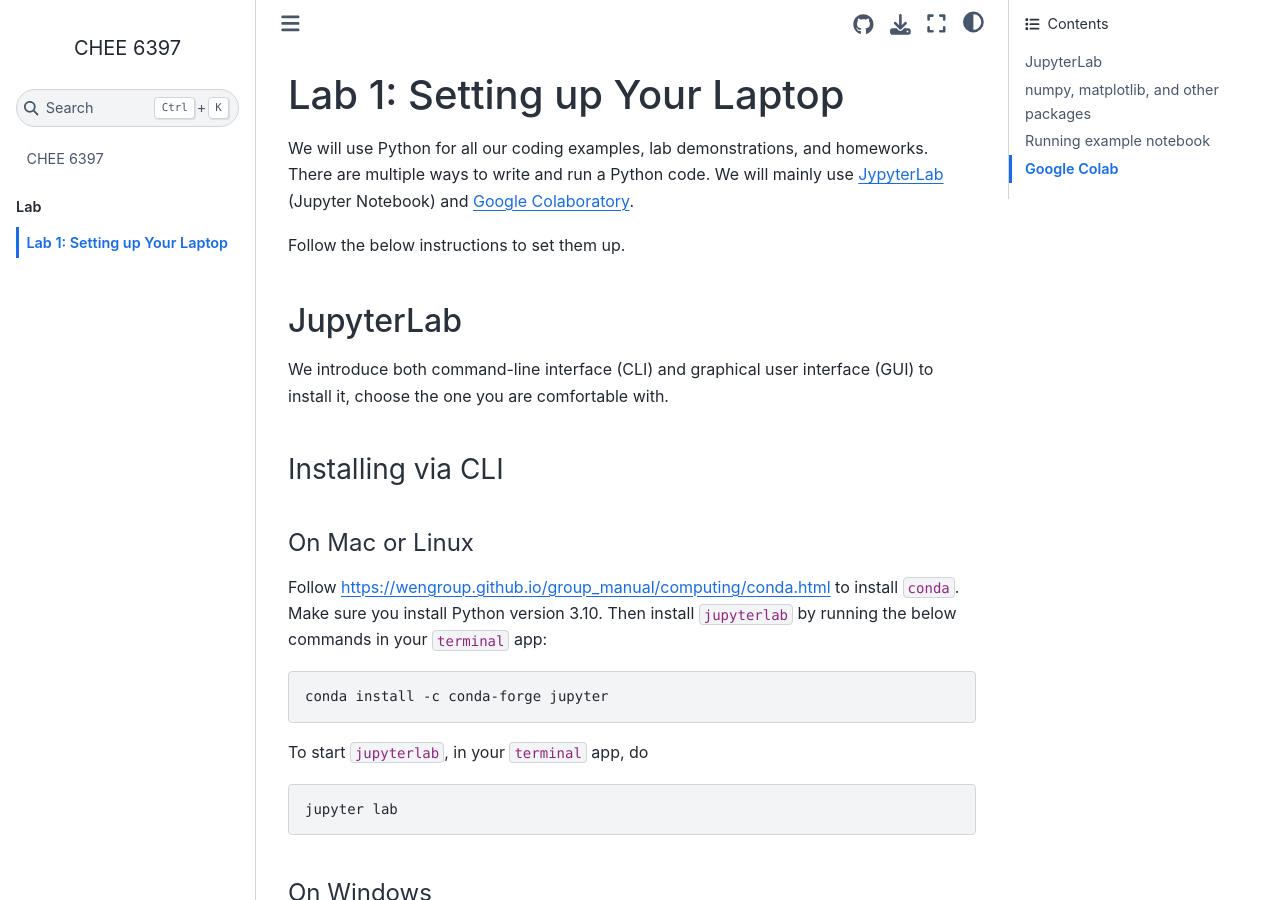
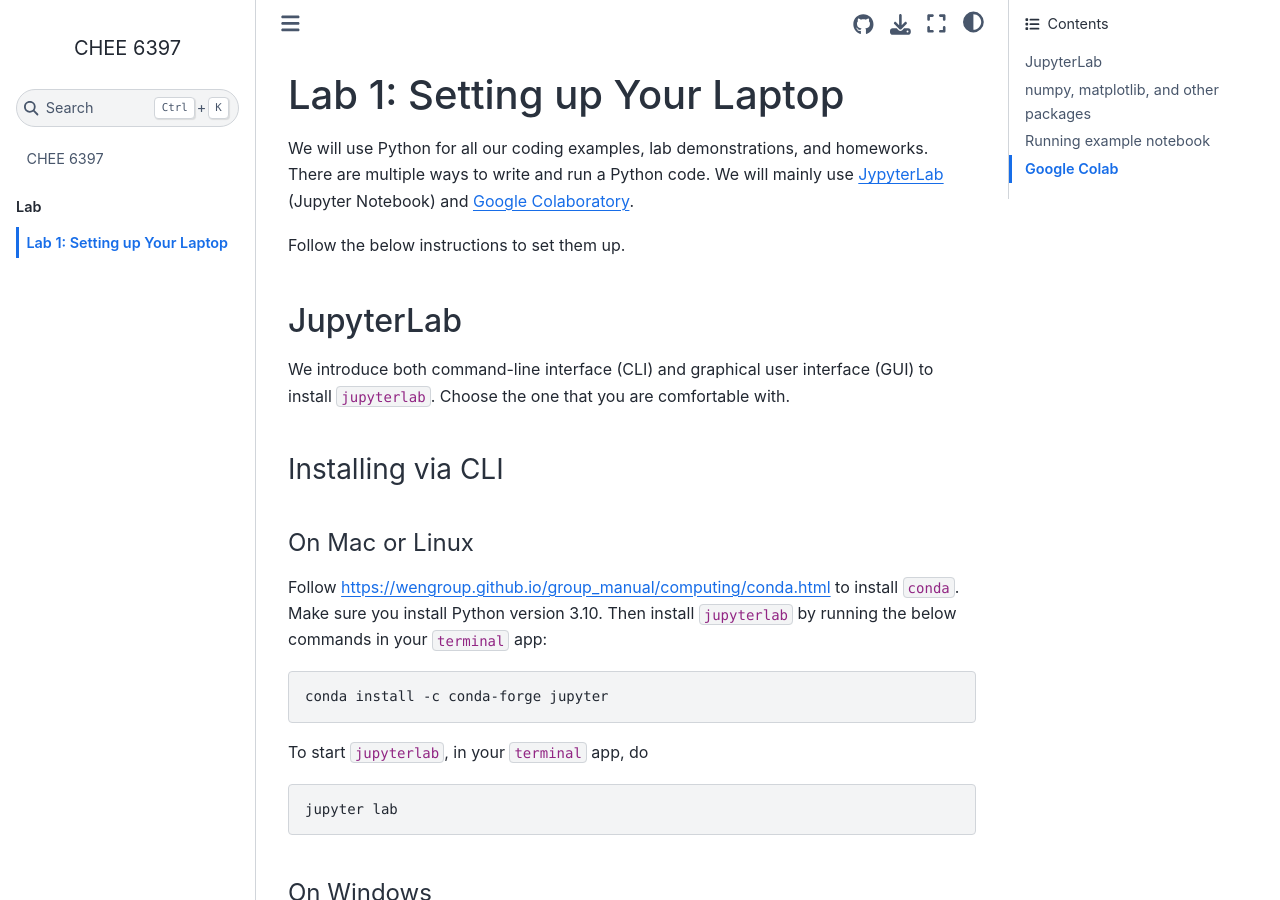
Before and after one commit to mjwen/chee6397, a Jupyter Book: the page built from lab/lab1-device_setup.md, in a window 1280 px wide and 900 px high. Built offline with Jupyter Book 1.0.4 settings and Sphinx 7.4.7 and the Sphinx Book theme 1.1.4, drawn with Linux system fonts in a browser that asks for light colours; pages that are not in the unit, such as notebooks, are missing from menus.

Commit message:
Typo fix

```diff
--- a/lab/lab1-device_setup.md
+++ b/lab/lab1-device_setup.md
@@ -7,7 +7,7 @@ Follow the below instructions to set them up.
 
 ## JupyterLab
 
-We introduce both command-line interface (CLI) and graphical user interface (GUI) to install it, choose the one you are comfortable with.
+We introduce both command-line interface (CLI) and graphical user interface (GUI) to install `jupyterlab`. Choose the one that you are comfortable with.
 
 ### Installing via CLI
 
```
